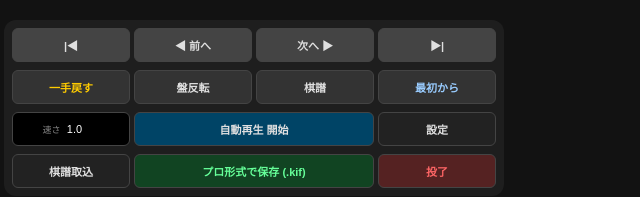
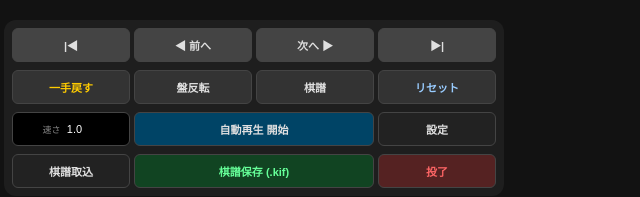
Before and after one commit to marukomentosu/vibe, a plain HTML site: page index.html in a window 1280 px wide. Shown: the part 600-797 px from the top of the page, 0-640 px from the left. Drawn offline with Linux system fonts and the light colour scheme.

Commit message:
index.html を更新

```diff
--- a/index.html
+++ b/index.html
@@ -56,7 +56,7 @@
         <button class="btn-action" onclick="undoMove()">一手戻す</button>
         <button onclick="toggleRotate()">盤反転</button>
         <button onclick="toggleKifu(true)">棋譜</button>
-        <button style="color:#99ccff" onclick="resetGame()">最初から</button>
+        <button style="color:#99ccff" onclick="resetGame()">リセット</button>
     </div>
     <div class="btn-group">
         <div class="speed-box"><label>速さ</label><input type="number" id="play-speed" value="1.0" step="0.1" min="0.1"></div>
@@ -66,7 +66,7 @@
     <div class="btn-group">
         <input type="file" id="kifu-import-input" style="display:none" accept=".kif" onchange="importKifu(event)">
         <button class="btn-system" onclick="document.getElementById('kifu-import-input').click()">棋譜取込</button>
-        <button class="btn-save" style="grid-column: span 2;" onclick="openSettings('save')">プロ形式で保存 (.kif)</button>
+        <button class="btn-save" style="grid-column: span 2;" onclick="openSettings('save')">棋譜保存 (.kif)</button>
         <button class="btn-danger" onclick="resignGame()">投了</button>
     </div>
 </div>
```
